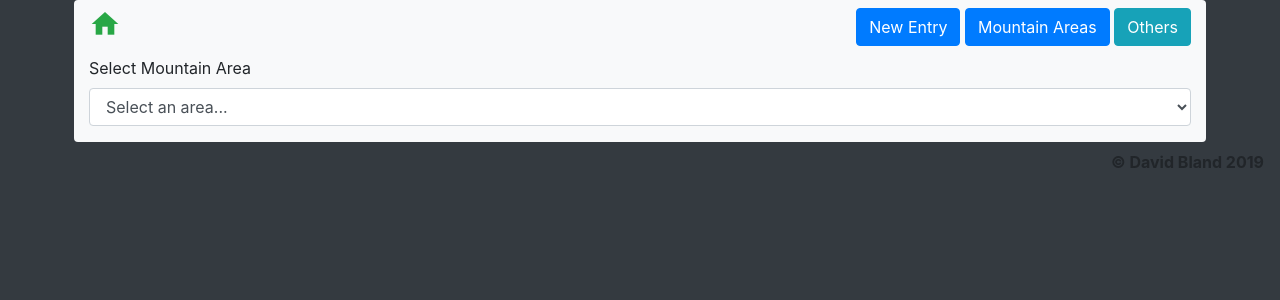
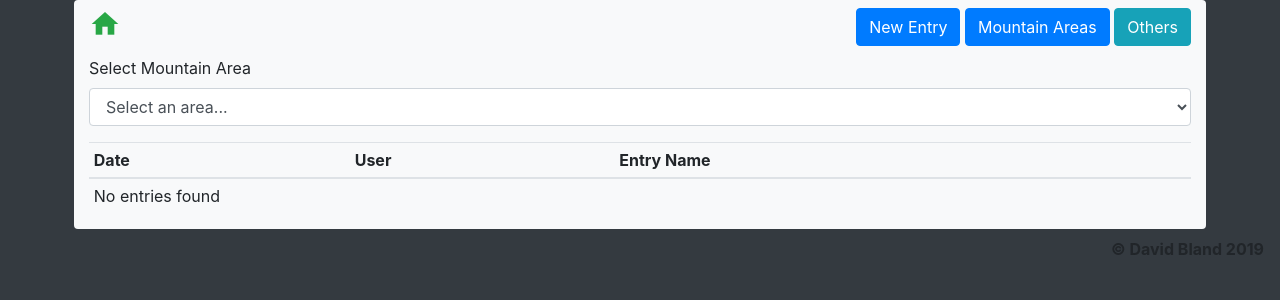
Before and after one commit to davebland/the-mountain-logbook, a Flask app: template templates/others.html in a window 1280 px wide. Shown: the part 64-364 px from the top of the page. Run offline with Flask 2, Linux system fonts and the light colour scheme; the template is opened without the code that fills it, so the values that code supplies are empty; parts of the project's set-up code (start-up, migrations or seed data) failed here and were passed over; some libraries are stand-ins or nearby versions.

Commit message:
added areas to DB and started work on returning entries by area

```diff
--- a/app.py
+++ b/app.py
@@ -45,8 +45,8 @@ def get_entries(entry_id = None, user_id = None, area_id = None, page = 1):
         # Get a single entry
         return db.get_entry(entry_id)
     elif area_id and not user_id:
-        # Get all entries for given area
-        return "YOU ARE REQUESTING entries FOR AREA %s" % area_id
+        # Get all entries for given area and page
+        return db.get_entries_for_area(area_id)
     elif user_id and not area_id:
         # Get all entries for given user and page
         return db.get_entries_for_user(user_id, page)
@@ -55,11 +55,6 @@ def get_entries(entry_id = None, user_id = None, area_id = None, page = 1):
         return "YOU ARE REQUESTING entries FOR USER %s FOR AREA %s" % (user_id, area_id)
     else:
         return "ERROR - No entry_id, area_id or user_id supplied"
-
-def get_areas():
-    """ Connect to DB and return dict containing all area ids and names """
-    test_data = ({'area_id' : 'testarea1_id', 'area_name' : 'testarea1_name'}, {'area_id' : 'testarea2_id', 'area_name' : 'testarea2_name'}, {'area_id' : 'testarea3_id', 'area_name' : 'testarea3_name'})
-    return test_data
 
 # ROUTES (main)
 
@@ -103,30 +98,30 @@ def logout():
 
 @app.route('/new')
 def new():
-    """ Generate page for entry of a new entry"""
+    """ Generate page for making of a new entry"""
     if login_check():
-        return render_template('new-edit.html', title="New entry", entry="", area_list=get_areas())
+        return render_template('new-edit.html', title="New entry", entry="", area_list=db.get_areas())
     return redirect( url_for('index') )
 
 @app.route('/edit/entry/<entry_id>')
 def edit_entry(entry_id):
     """ Generate page to edit an existing entry"""
     if login_check():
-        return render_template('new-edit.html', title="Edit entry", entry=db.get_entry(entry_id), area_list=get_areas())
+        return render_template('new-edit.html', title="Edit entry", entry=db.get_entry(entry_id), area_list=db.get_areas())
     return redirect( url_for('index') )
 
 @app.route('/edit/areas')
 def edit_areas():
     """ Generate page to edit areas """
     if login_check():
-        return render_template('edit-areas.html', title="Edit Areas", area_list=get_areas())
+        return render_template('edit-areas.html', title="Edit Areas", area_list=db.get_areas())
     return redirect( url_for('index') )
 
 @app.route('/others')
 def others():
     """ Generate page to view entries submitted by others """
     if login_check():
-        return render_template('others.html', title="Others Page", area_list=get_areas())
+        return render_template('others.html', title="Others Page", area_list=db.get_areas())
     return redirect( url_for('index') )
 
 # ROUTES (retrieve data)
--- a/templates/edit-areas.html
+++ b/templates/edit-areas.html
@@ -22,7 +22,7 @@
                         <!-- If area list exists populate the select, otherwise display an error message -->
                         {% if area_list %}
                             {% for area in area_list %}
-                            <option value="{{ area.area_id }}">{{ area.area_name }}</option>
+                            <option value="{{ area._id }}">{{ area.name }}</option>
                             {% endfor %}
                         {% else %}
                             <option disabled>Sorry, no areas found</option>
--- a/templates/new-edit.html
+++ b/templates/new-edit.html
@@ -34,7 +34,7 @@
                                 {% endif %}
                                 {% if area_list %}
                                     {% for area in area_list %}
-                                    <option value="{{ area.area_id }}">{{ area.area_name }}</option>
+                                    <option value="{{ area._id }}">{{ area.name }}</option>
                                     {% endfor %}
                                 {% else %}
                                     <option disabled>Sorry, no areas found</option>
--- a/templates/others.html
+++ b/templates/others.html
@@ -12,7 +12,7 @@
                         <!-- If area list exists populate the select, otherwise display an error message -->
                         {% if area_list %}
                             {% for area in area_list %}
-                            <option value="{{ area.area_id }}">{{ area.area_name }}</option>
+                            <option value="{{ area._id }}">{{ area.name }}</option>
                             {% endfor %}
                         {% else %}
                             <option disabled>Sorry, no areas found</option>
@@ -23,7 +23,23 @@
         </div>
     </div>
     <div class="row">
+        <div class="col">
         <div id="table-entries"></div>
+        <!-- Table of Log Entries for Selected Area -->
+        <table class="table table-sm">
+            <thead>
+                <tr>
+                        <th scope="col">Date</th>
+                        <th scope="col">User</th>
+                        <th scope="col">Entry Name</th>
+                </tr>
+            </thead>
+            <tbody id="table-body">
+                <!-- JS inserted table rows -->
+                <tr><td colspan="3">No entries found</td></tr>
+            </tbody>
+        </table>
+        </div>
     </div>
 {% endblock %}
 {% block scripts %}
@@ -39,7 +55,12 @@
         //console.log(areaForm.area_id.value)
         $.post("{{ url_for('get') }}", {'entry_id' : '', 'user_id' : '', 'area_id' : areaIdSelected}, function(result) {
                         // If request for data successful then set contents of page
-                        $('#table-entries').text(result)
+                        console.log(result)
+                        console.log(typeof(result))
+                        for (entry of result) {
+                            // For each entry retrieved display a row
+                            $('#table-body').append(`<tr><td>${entry}</td></tr>`)
+                        }
                 })
     }
 </script>
```
Also changed, not shown: mongo_helpers.py (+11 -0 lines).
